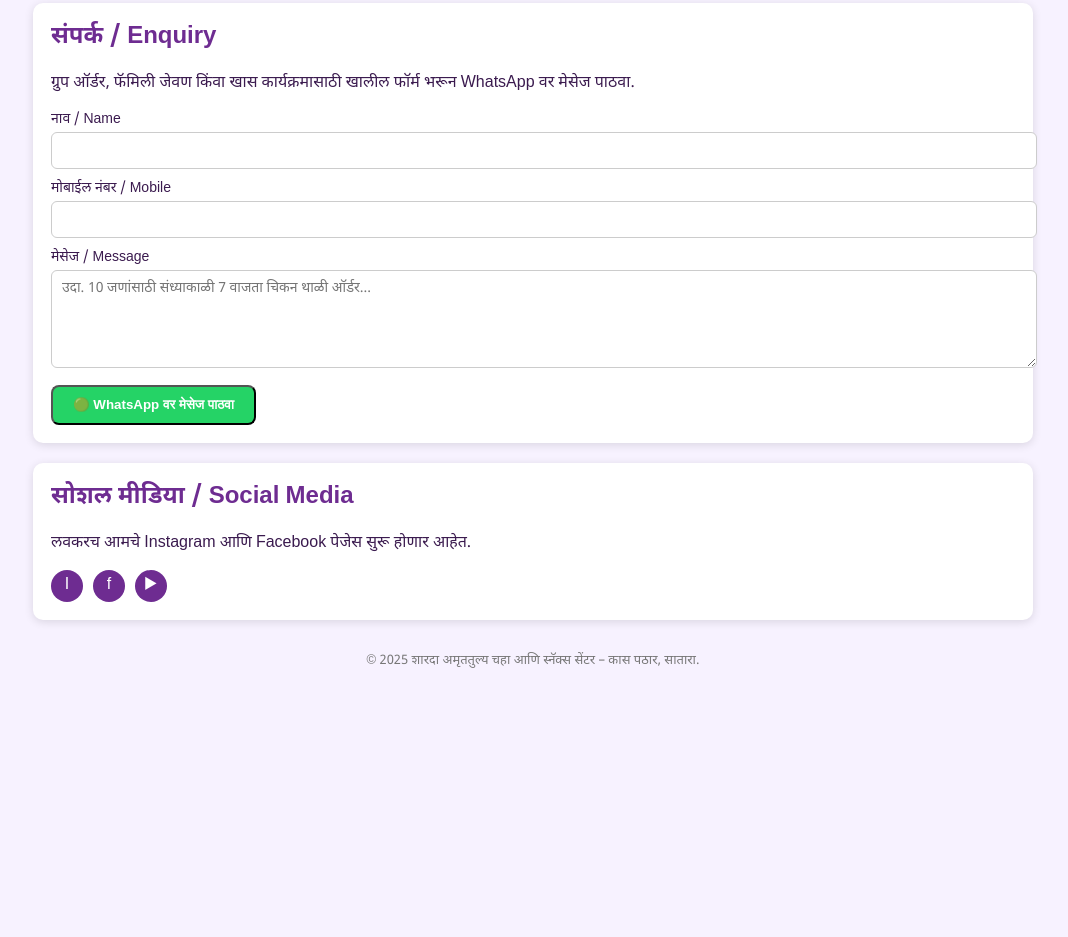
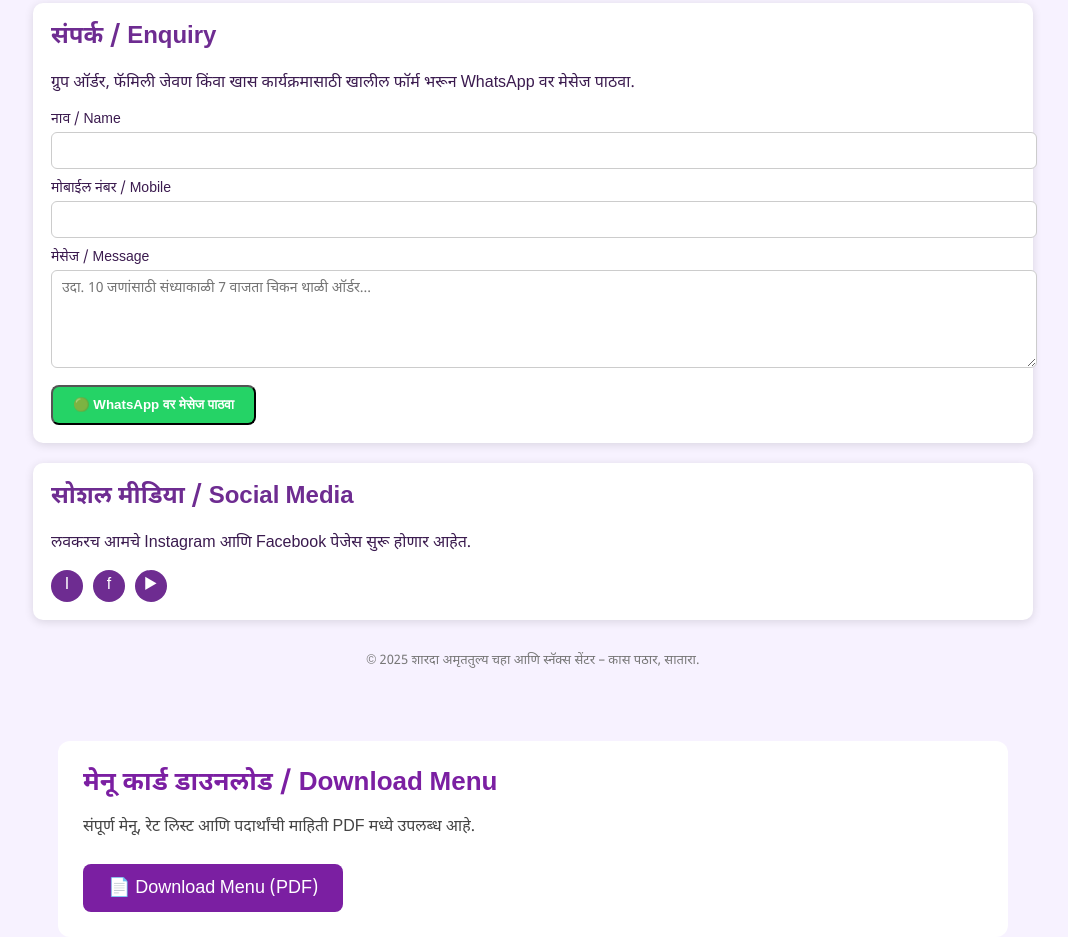
Before and after one commit to jitumore2911-pixel/sharda-amrutulya, a plain HTML site: page index.html in a window 1280 px wide. Shown: the part 1943-2880 px from the top of the page, without its empty margins (107-1175 px from the left). Before the commit the page ends 2644 px from the top, so only its background shows below. Drawn offline with Linux system fonts and the light colour scheme.

Commit message:
Update index.html

```diff
--- a/index.html
+++ b/index.html
@@ -370,3 +370,22 @@
 
 </body>
 </html>
+<section id="download" style="margin-top: 40px;">
+    <div style="background: white; padding: 25px; border-radius: 12px; max-width: 900px; margin: auto;">
+
+        <h2 style="color: #7b1fa2; margin-bottom: 10px; font-size: 26px;">
+            मेनू कार्ड डाउनलोड / Download Menu
+        </h2>
+
+        <p style="font-size: 16px; color: #444;">
+            संपूर्ण मेनू, रेट लिस्ट आणि पदार्थांची माहिती PDF मध्ये उपलब्ध आहे.
+        </p>
+
+        <a href="menu.pdf" download
+           style="display: inline-block; background: #7b1fa2; color: white; padding: 12px 25px;
+                  border-radius: 8px; text-decoration: none; font-size: 18px; margin-top: 10px;">
+            📄 Download Menu (PDF)
+        </a>
+
+    </div>
+</section>
```
